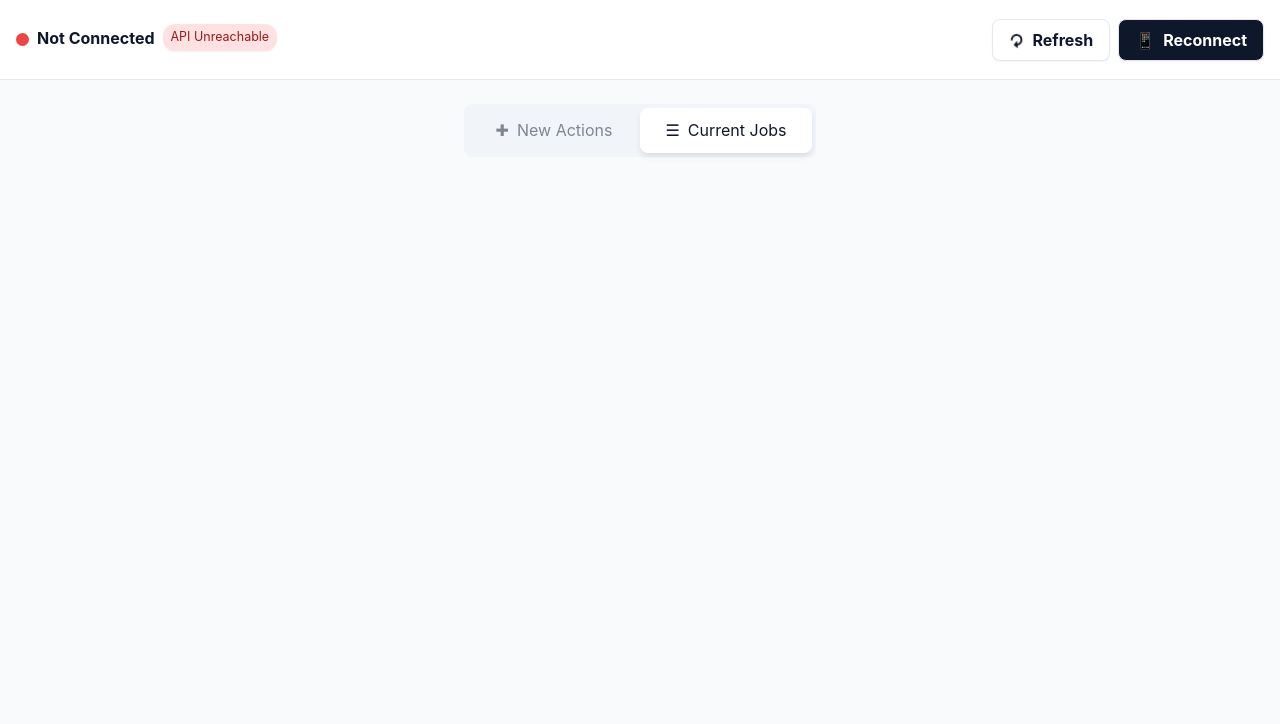
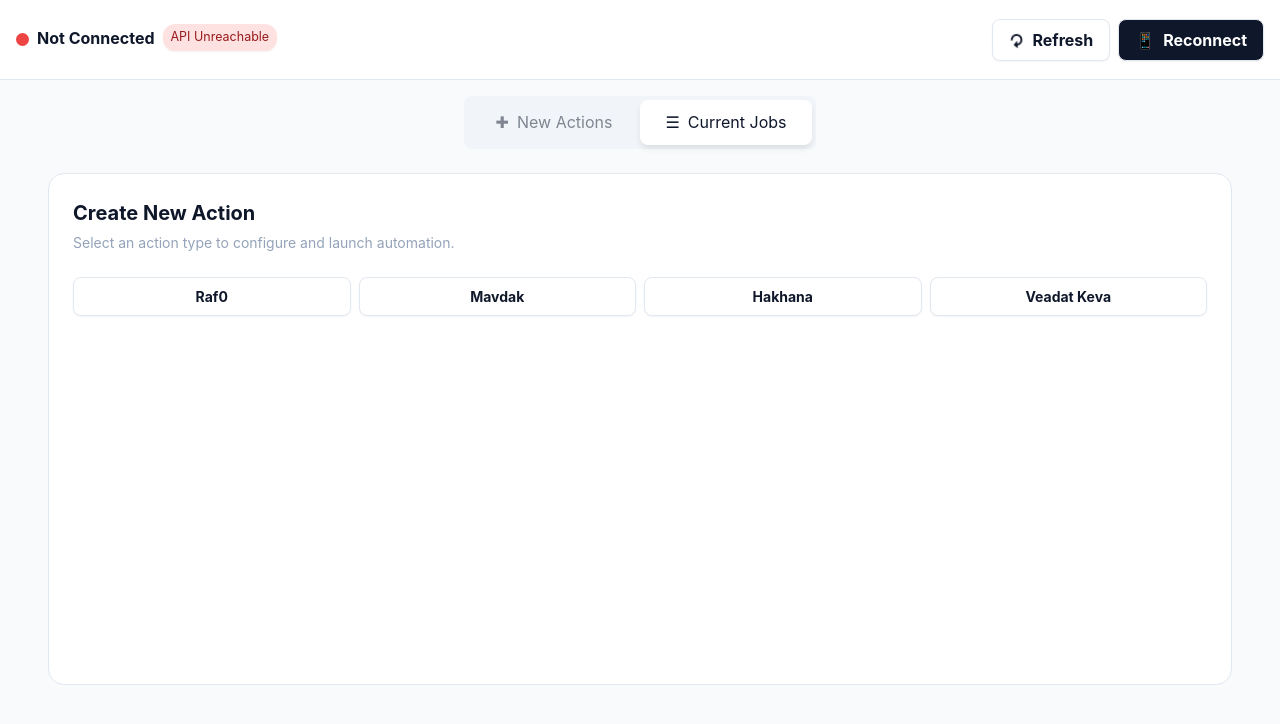
Before and after one commit to Programmer5678/whatsapp_bot_frontend, a React (Vite) app: page / in a window 1280 px wide. Shown: the top 724 px of the page. Built offline with nearby package versions, Linux system fonts and the light colour scheme; no server answers.

Commit message:
Created shared worspace component and NewActions outline

```diff
--- a/src/dashboard/Dashboard.css
+++ b/src/dashboard/Dashboard.css
@@ -2,7 +2,6 @@
   display: flex;
   flex-direction: column;
   align-items: center;
-  gap: var(--spacing-lg);
 }
 
 #main-content.fade-out {
@@ -70,3 +69,13 @@
 .switcher-item.selected:hover :nth-child(n) {
   opacity: 0.85;
 }
+
+.sharedWorkspace {
+    background-color: var(--bg-primary);
+    border-radius: var(--radius-xl);
+    border: 1px solid var(--border-color);
+    width: 100%;
+    max-width: 100rem;
+    min-height: 32rem;
+    padding: var(--spacing-lg);
+}
--- a/src/dashboard/Dashboard.tsx
+++ b/src/dashboard/Dashboard.tsx
@@ -1,28 +1,35 @@
-import React from 'react';
+import React, { useState } from 'react';
 import { ConnectionHeader } from '../connection/header/ConnectionHeader';
 import { ConnectionPopUp } from '../connection/popup/ConnectionPopUp';
-import { useState } from 'react';
+import { NewActions } from './NewActions';
 import './Dashboard.css';
 
 export function Dashboard() {
-
     const [isConnectionPopUpOpen, setIsConnectionPopUpOpen] = useState<boolean>(false);
 
     function closeConnectionPopUp() {
-        setIsConnectionPopUpOpen((isConnectionPopUpOpen) => false);
+        setIsConnectionPopUpOpen(false);
     }
 
     function openConnectionPopUp() {
-        setIsConnectionPopUpOpen((isConnectionPopUpOpen) => true);
+        setIsConnectionPopUpOpen(true);
     }
 
     return (
-
         <div style={{ position: 'relative', height: "100%" }}>
 
             <div id="main-content" className={isConnectionPopUpOpen ? 'fade-out' : ''}>
                 <ConnectionHeader openConnectionPopUp={openConnectionPopUp} />
 
+                {/* spacer */}
+                <div style={{ height: "var(--spacing-md)" }} />
+
+                {/*
+                    switcher-container
+                    selects whether the sharedWorkspace below shows:
+                    - New Actions
+                    - Current Jobs
+                */}
                 <div className="switcher-container">
                     <div className="switcher-item unselected">
                         <span>✚</span>
@@ -35,10 +42,29 @@ export function Dashboard() {
                     </div>
                 </div>
 
+                {/* spacer */}
+                <div style={{ height: "var(--spacing-lg)" }} />
 
+                {/*
+                    wrapper for shared region
+                    provides horizontal padding
+                */}
+                <div style={{ padding: "0 var(--spacing-xxl)", width: "100%" }}>
+                    {/* sharedWorkspace */}
+                    <div className="sharedWorkspace">
+                        {/* New Actions view */}
+                        <NewActions />
+                    </div>
+                </div>
             </div>
 
-            {isConnectionPopUpOpen && <ConnectionPopUp closeConnectionPopUp={closeConnectionPopUp} />}
+            {/*
+                connection popup
+                used for connecting to WhatsApp Web via QR code
+            */}
+            {isConnectionPopUpOpen && (
+                <ConnectionPopUp closeConnectionPopUp={closeConnectionPopUp} />
+            )}
 
         </div>
     );
--- /dev/null
+++ b/src/dashboard/NewActions.css
@@ -0,0 +1,21 @@
+.new-actions-header {
+    display: flex;
+    flex-direction: column;
+    gap: var(--spacing-xs);
+}
+
+.new-actions-title {
+    font-size: var(--font-lg);
+    font-weight: bold;
+}
+
+.new-actions-subtitle {
+    font-size: var(--font-mdl);
+    color: var(--text-tertiary);
+}
+
+.new-actions-grid {
+    display: grid;
+    gap: var(--spacing-sm);
+    grid-template-columns: repeat(4, 1fr);
+}
--- /dev/null
+++ b/src/dashboard/NewActions.tsx
@@ -0,0 +1,29 @@
+import React from 'react';
+import './NewActions.css';
+
+export function NewActions() {
+    return (
+        <>
+            {/* header */}
+            <div className="new-actions-header">
+                <div className="new-actions-title">
+                    Create New Action
+                </div>
+                <div className="new-actions-subtitle">
+                    Select an action type to configure and launch automation.
+                </div>
+            </div>
+
+            {/* spacer */}
+            <div style={{ height: "var(--spacing-lg)" }} />
+
+            {/* action buttons */}
+            <div className="new-actions-grid">
+                <button className="action-button default" style={{ fontSize : "var(--font-mdl)" }}>Raf0</button>
+                <button className="action-button default" style={{ fontSize : "var(--font-mdl)" }}>Mavdak</button>
+                <button className="action-button default" style={{ fontSize : "var(--font-mdl)" }}>Hakhana</button>
+                <button className="action-button default" style={{ fontSize : "var(--font-mdl)" }}>Veadat Keva</button>
+            </div>
+        </>
+    );
+}
--- a/src/shared/styles/ActionButton.css
+++ b/src/shared/styles/ActionButton.css
@@ -1,5 +1,6 @@
 .action-button {
   display: flex;
+  justify-content: center;
   align-items: center;
   gap: var(--spacing-sm);
   padding: var(--spacing-sm) var(--spacing-md);
--- a/src/shared/styles/variables.css
+++ b/src/shared/styles/variables.css
@@ -5,7 +5,9 @@
   /* --font-xs: 12px; */
   --font-sm: 11px;
   --font-md: 12.5px;
+  --font-mdl: 14px;
   --font-lg: 20px;
+  --font-xl: 24px;
 
   /* Colors - Light Mode */
   --bg-primary: #ffffff;
```
